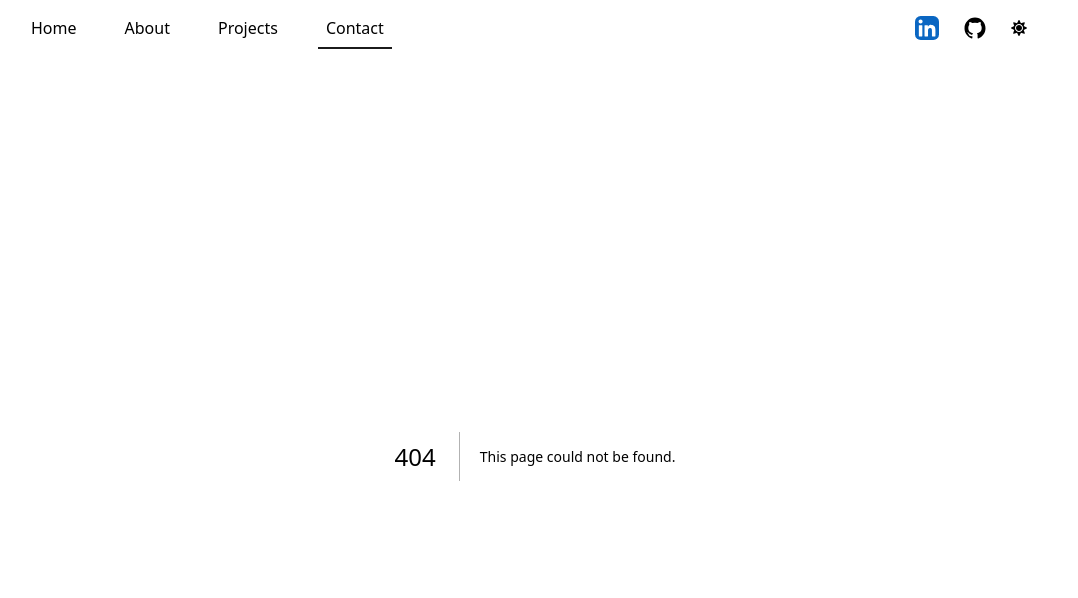
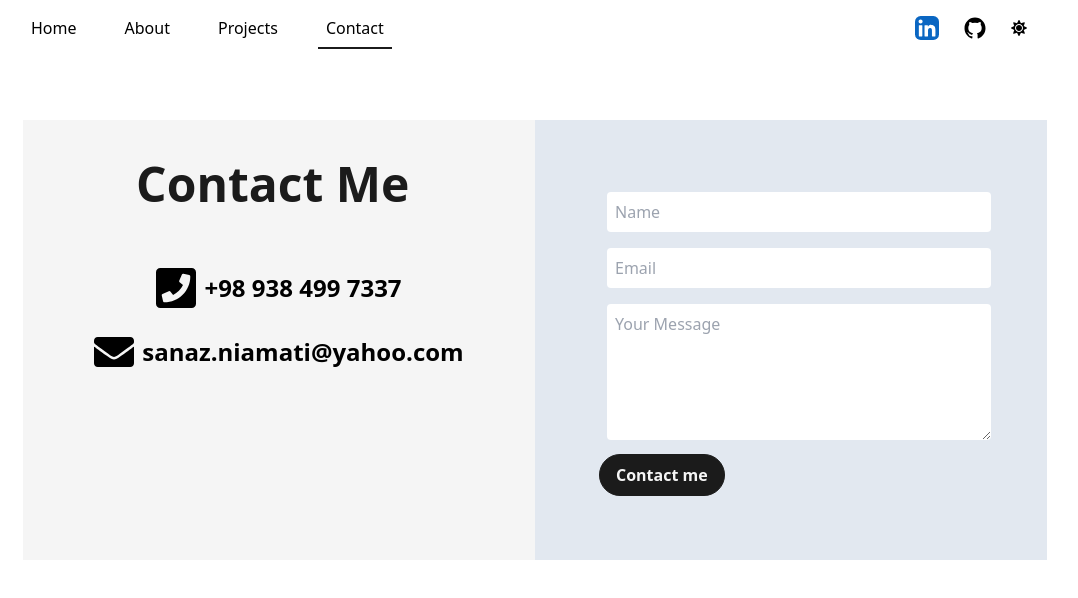
Before and after one commit to sanazniamati/sanaz-niamati-portfolio, a Next.js app: page /contact in a window 1280 px wide. Before the commit this address had no page. Shown: the top 598 px of the page, without its empty margins (105-1183 px from the left). Built offline with nearby package versions, Linux system fonts and the light colour scheme.

Commit message:
add dark mode use next-themes

```diff
--- a/components/AnimatedText.js
+++ b/components/AnimatedText.js
@@ -29,9 +29,9 @@ const singelWord = {
 
 function AnimatedText({ text, className = "" }) {
   return (
-    <div className="w-full mx-auto py-2 justify-center text-center overflow-hidden ">
+    <div className="w-full mx-auto py-2 justify-center text-center overflow-hidden dark:text-light ">
       <motion.h1
-        className={` inline-block w-full text-dark font-bold capitalize text-5xl ${className}`}
+        className={` inline-block w-full text-dark  font-bold capitalize text-5xl ${className}`}
         variants={quote}
         initial="initial"
         animate="animate"
--- a/components/Layout.js
+++ b/components/Layout.js
@@ -2,7 +2,9 @@ import React from "react";
 
 function Layout({ children, className = "" }) {
   return (
-    <div className={`w-full h-full z-0 bg-light px-32 ${className}`}>
+    <div
+      className={`w-full h-full z-0 bg-light dark:bg-dark px-32 ${className}`}
+    >
       {children}
     </div>
   );
--- a/package.json
+++ b/package.json
@@ -9,15 +9,18 @@
     "lint": "next lint"
   },
   "dependencies": {
+    "@fortawesome/react-fontawesome": "^0.2.0",
     "@next/font": "^13.4.9",
     "autoprefixer": "10.4.14",
     "eslint": "8.44.0",
     "eslint-config-next": "13.4.9",
     "framer-motion": "^10.12.18",
     "next": "13.4.9",
+    "next-themes": "^0.2.1",
     "postcss": "8.4.25",
     "react": "18.2.0",
     "react-dom": "18.2.0",
+    "react-icons": "^4.10.1",
     "tailwindcss": "3.3.2"
   }
 }
--- a/pages/_app.js
+++ b/pages/_app.js
@@ -1,12 +1,15 @@
 import "@/styles/globals.css";
+import { ThemeProvider } from "next-themes";
 // component
 import Navbar from "@/components/Navbar";
 
 export default function App({ Component, pageProps }) {
   return (
     <>
-      <Navbar />
-      <Component {...pageProps} />
+      <ThemeProvider attribute="class">
+        <Navbar />
+        <Component {...pageProps} />
+      </ThemeProvider>
     </>
   );
 }
--- /dev/null
+++ b/pages/contact.js
@@ -0,0 +1,74 @@
+import Layout from "@/components/Layout";
+import AnimatedText from "../components/AnimatedText";
+import Head from "next/head";
+
+// import { FontAwesomeIcon } from "@fortawesome/react-fontawesome";
+
+import { FaPhoneSquare, FaEnvelope } from "react-icons/fa";
+
+function contact(props) {
+  return (
+    <div>
+      <Head>
+        <title>SanazNiamati | Contact Page</title>
+        <meta name="description" content="any description" />
+      </Head>
+      <main className="flex w-full items-center justify-center ">
+        <Layout className="py-16 bg-white">
+          <div className="flex w-full bg-light">
+            <div className=" w-1/2 flex flex-col items-center text-start">
+              <AnimatedText text={"Contact Me"} className="my-8 text-5xl" />
+              <div className="  w-full">
+                <div className="flex justify-center items-center p-4 ">
+                  <FaPhoneSquare className="h-12 w-12 pr-2 " />
+                  <a
+                    href="tel:+989384997337"
+                    className=" font-semibold text-2xl"
+                  >
+                    +98 938 499 7337
+                  </a>
+                </div>
+                <div className="flex justify-center items-center ">
+                  <FaEnvelope className="h-12 w-12 pr-2" />
+                  <a
+                    href="mailto:sanaz.niamati@yahoo.com"
+                    className=" font-semibold text-2xl"
+                  >
+                    sanaz.niamati@yahoo.com
+                  </a>
+                </div>
+              </div>
+            </div>
+            <form className=" bg-slate-200 w-1/2 p-16 ">
+              <input
+                className="w-full p-2 m-2 rounded"
+                type="text"
+                value={""}
+                placeholder="Name"
+              />
+              <input
+                className="w-full p-2 m-2 rounded "
+                type="email"
+                value={""}
+                placeholder="Email"
+              />
+              <textarea
+                className=" w-full p-2 m-2 rounded"
+                type="text"
+                placeholder="Your Message"
+                rows={5}
+              />
+              <input
+                className="flex justify-center items-center bg-dark text-light font-bold py-2 px-4 border border-dark border-solid rounded-3xl hover:bg-light hover:text-dark hover:cursor-pointer "
+                type="submit"
+                value={"Contact me"}
+              />
+            </form>
+          </div>
+        </Layout>
+      </main>
+    </div>
+  );
+}
+
+export default contact;
--- a/pages/index.js
+++ b/pages/index.js
@@ -21,8 +21,8 @@ export default function Home() {
         <title>SanazNiamati | portfolio</title>
         <link rel="icon" href="/sanaz.jpeg" />
       </Head>
-      <div className="w-screen min-h-full flex flex-col">
-        <main className="font-mont flex items-center text-dark w-full min-h-calc-(100vh-(footer-header)) lg:min-h-calc-22  ">
+      <div className="w-screen min-h-full flex flex-col ">
+        <main className="font-mont flex items-center text-dark w-full min-h-calc-(100vh-(footer-header)) lg:min-h-calc-22 dark:text-light  ">
           <div className="pt-0 w-full z-0   px-32 ">
             <div className="flex items-center justify-between w-full">
               <div className="w-1/2 mr-4 ">
@@ -43,18 +43,12 @@ export default function Home() {
                   <Link
                     href="/s.niamati-cv.pdf"
                     target="_blank"
-                    className="flex items-center justify-center bg-green text-dark p-2.5 px-6 rounded-lg text-lg font-semibold border-dark border-2 border-solid
-                  hover:bg-dark hover:text-green hover:border-dark "
+                    className="flex items-center justify-center bg-dark text-light p-2.5 px-6 rounded-lg text-lg font-semibold border-dark border-2 border-solid
+                  hover:bg-light hover:text-dark hover:border-dark dark:bg-light dark:text-dark dark:hover:bg-red-700 "
                     download={true}
                   >
-                    Resume <LinkArrow className="" />
+                    Resume <LinkArrow />
                   </Link>
-                  {/* <Link
-                    href="mailto:sanaz.niamati@yahoo.com"
-                    className="ml-4 text-lg font-medium capitalize text-dark underline"
-                  >
-                    Contact
-                  </Link> */}
                 </div>
               </div>
             </div>
--- a/tailwind.config.js
+++ b/tailwind.config.js
@@ -11,6 +11,7 @@ module.exports = {
       fontFamily: {
         mont: ["var(--font-mont)", ...fontFamily.sans],
       },
+      darkMode: "class",
       colors: {
         dark: "#1b1b1b",
         light: "#f5f5f5",
```
Also changed, not shown: 1 other file (tests, documents, lock files or other folders).
